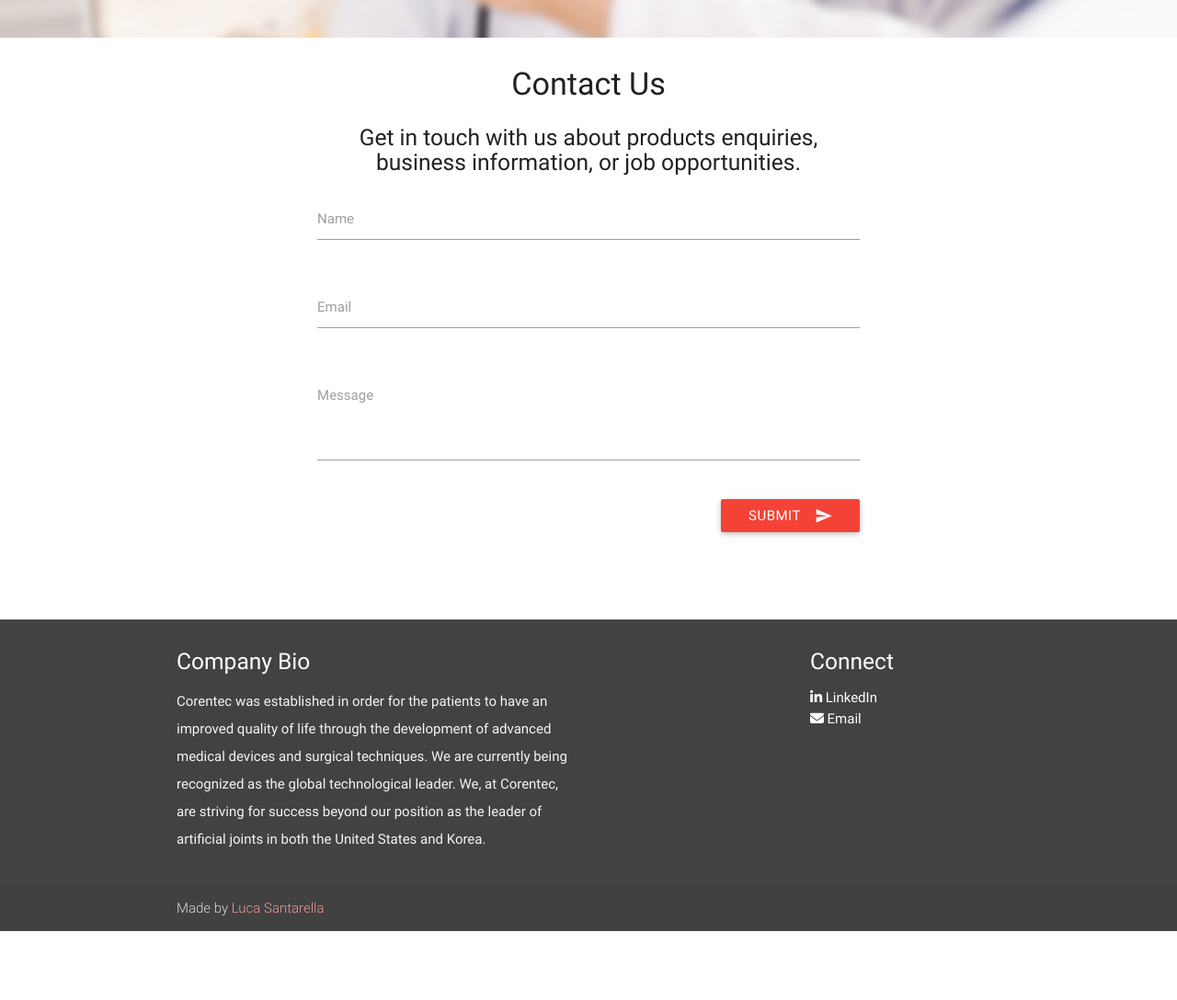
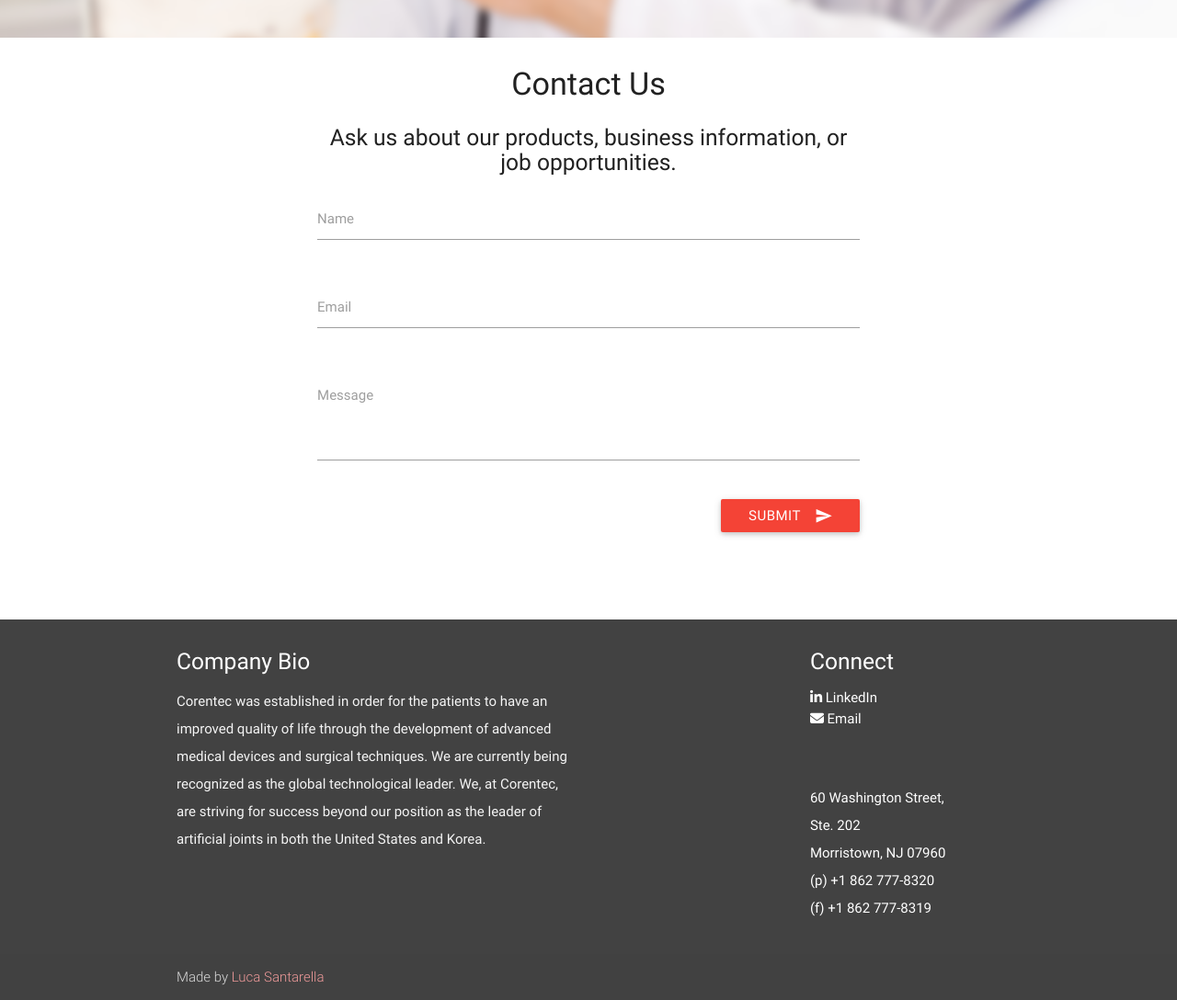
Before and after one commit to lucasantarella/corentecamericacom, a website: page index.html in a window 1280 px wide. Shown: the part 1160-2248 px from the top of the page at 92% size. Before the commit the page ends 2173 px from the top, so only its background shows below. Drawn offline with nearby package versions, Linux system fonts and the light colour scheme.

Commit message:
Added footer address

```diff
--- a/index.html
+++ b/index.html
@@ -252,7 +252,8 @@
                     Orthopaedics</h5>
             </div>
             <div class="row center">
-                <a href="http://corentec.com/medical_pro.html" class="waves-effect waves-light btn-large waves-red red">Get Started</a>
+                <a href="http://corentec.com/medical_pro.html" class="waves-effect waves-light btn-large waves-red red">Get
+                    Started</a>
             </div>
             <!--<div class="row center">-->
             <!--<a href="http://materializecss.com/getting-started.html" id="download-button"-->
@@ -271,7 +272,7 @@
                     <h4>Contact Us</h4>
                 </div>
                 <div class="col s12 l8 offset-l2 center-align">
-                    <h5>Get in touch with us about products enquiries,
+                    <h5>Ask us about our products,
                         business information, or job opportunities.</h5>
                 </div>
                 <div class="row left-align">
@@ -366,6 +367,20 @@
                             Email
                         </a>
                     </li>
+                    <br/>
+                    <br/>
+                    <li class="white-text">
+                        <!--<div class="pull-left"><i class="fa fa-envelope"></i></div>-->
+                        <!--<div class="pull-right">-->
+                        <p>
+                            60 Washington Street,<br />
+                            Ste. 202<br />
+                            Morristown, NJ 07960<br />
+                            (p) +1 862 777-8320<br />
+                            (f) +1 862 777-8319
+                        </p>
+                        <!--</div>-->
+                    </li>
                 </ul>
             </div>
         </div>
```
